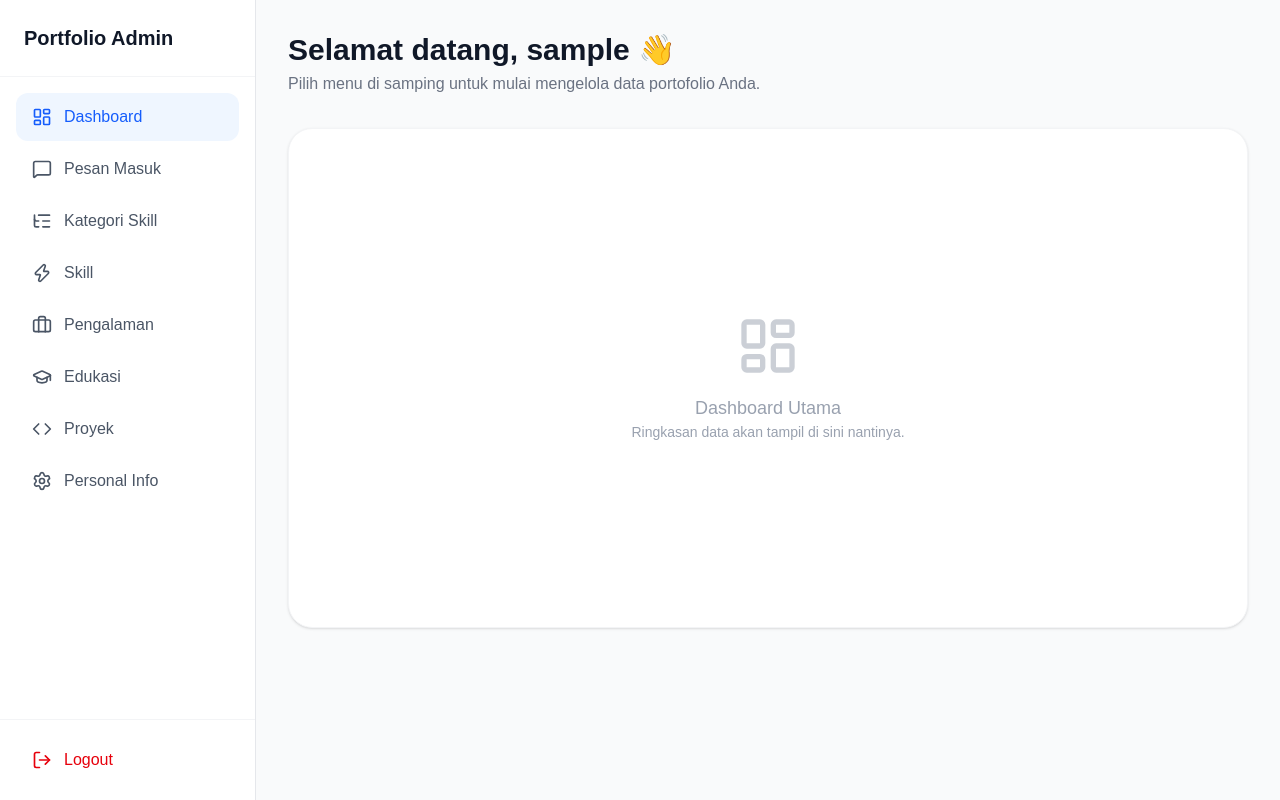
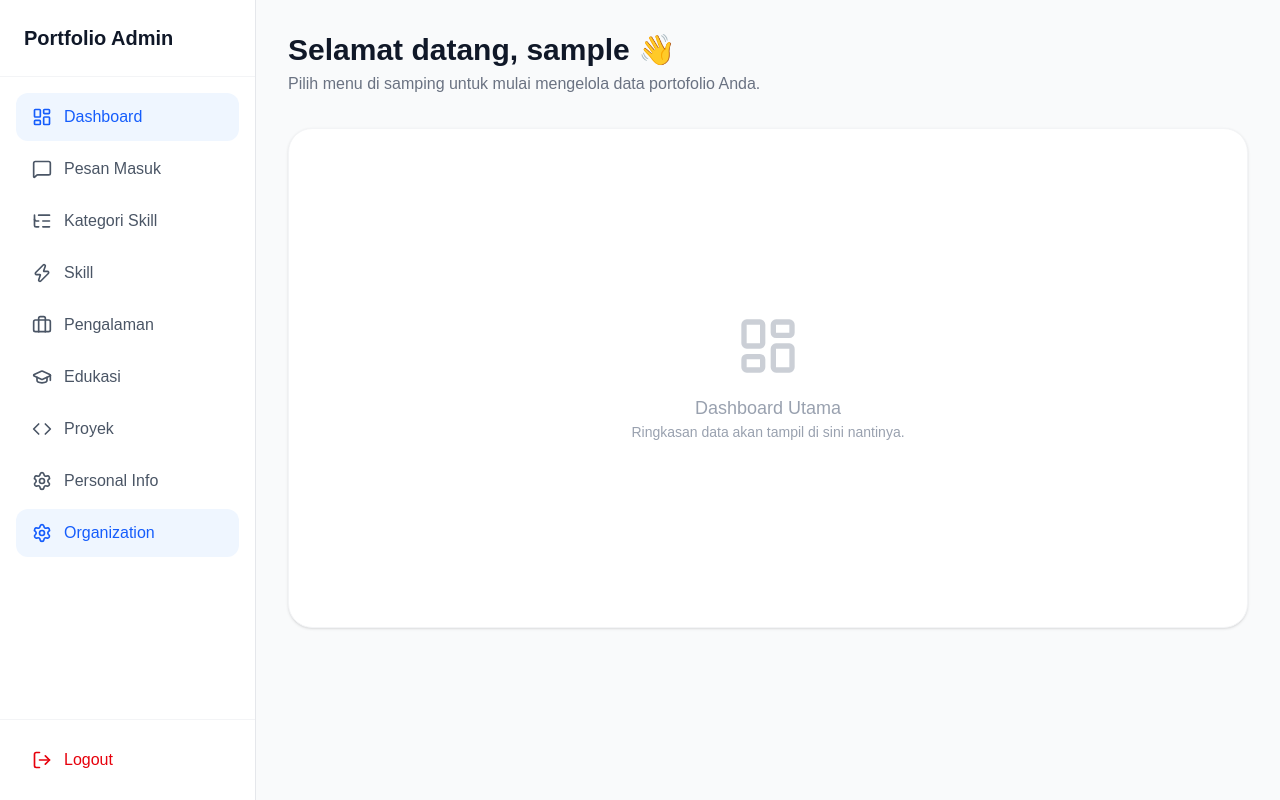
Before and after one commit to SeanAlden/my-portfolio, a Next.js app: page /admin/dashboard in a window 1280 px wide. Built offline with nearby package versions, Linux system fonts and the light colour scheme; sample sign-in values are in the browser's storage.

Commit message:
update admin sidebar

```diff
--- a/components/AdminSidebar.tsx
+++ b/components/AdminSidebar.tsx
@@ -43,6 +43,7 @@ export default function AdminSidebar() {
     { name: 'Edukasi', icon: GraduationCap, path: '/admin/educations' },
     { name: 'Proyek', icon: Code, path: '/admin/projects' },
     { name: 'Personal Info', icon: Settings, path: '/admin/personal-infos' },
+    { name: 'Organization', icon: Settings, path: '/admin/' },
   ];
 
   return (
```
